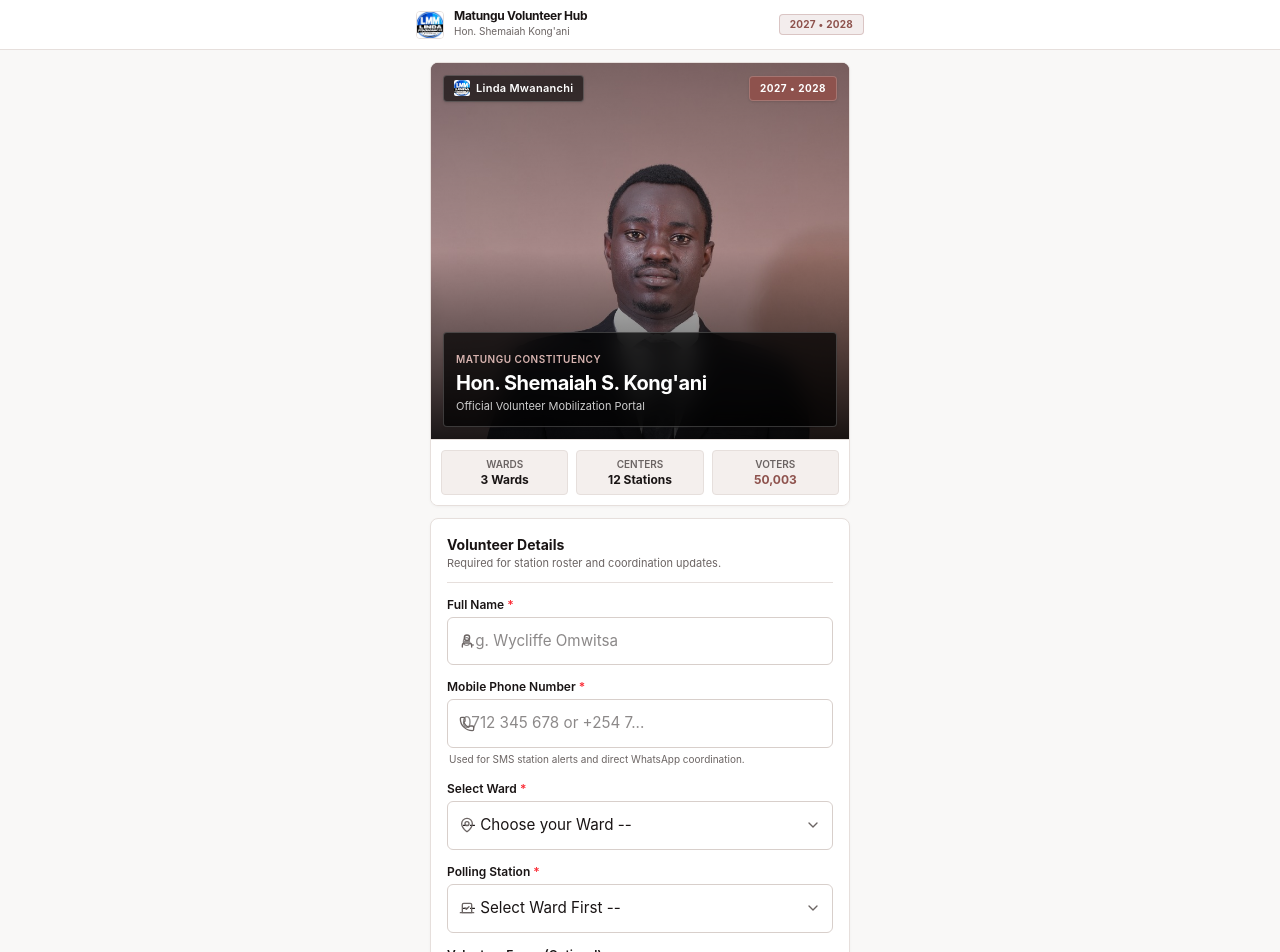
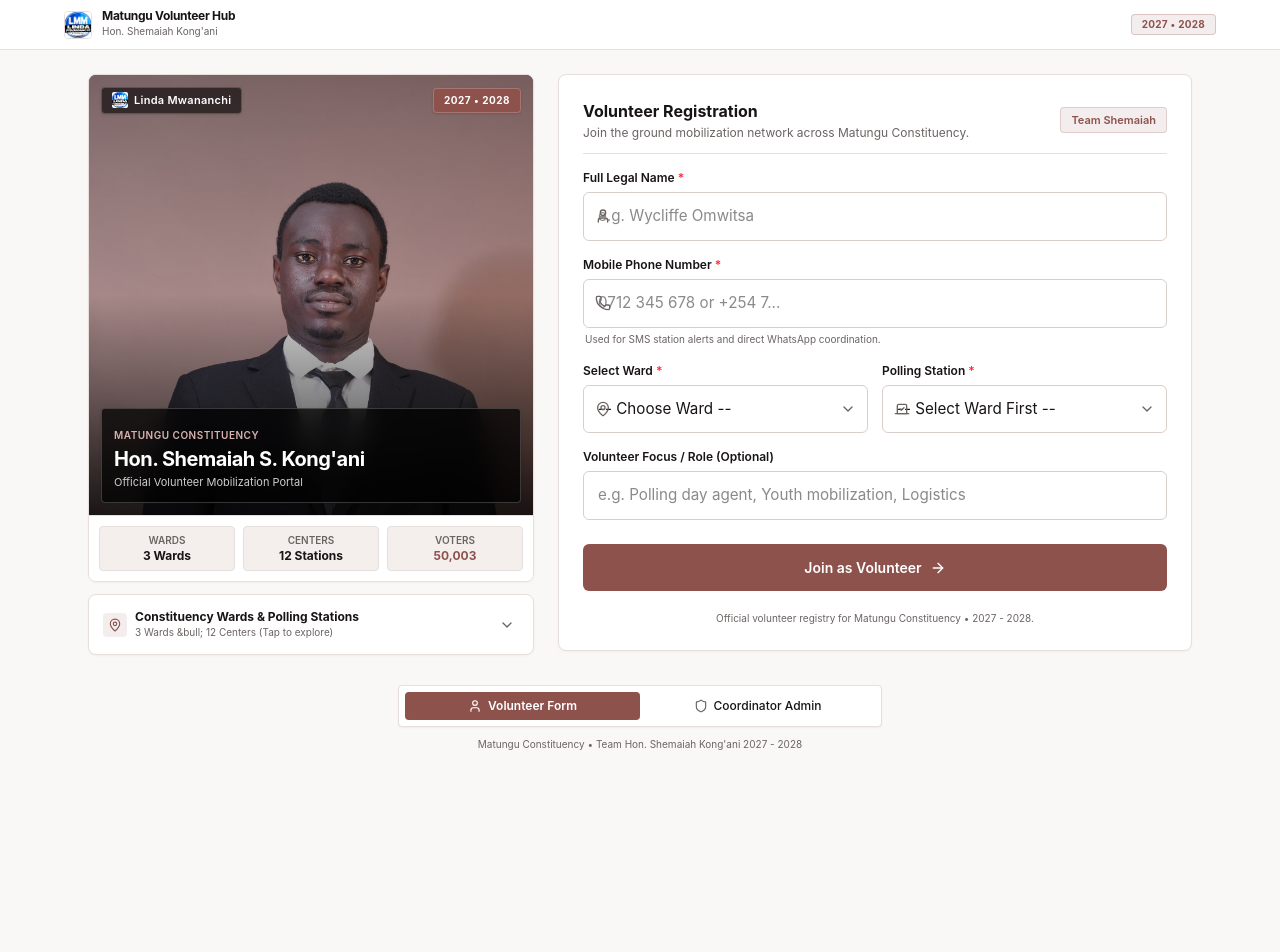
Before and after one commit to reinnh/shem, a Next.js app: page / in a window 1280 px wide. Shown: the top 952 px of the page. After the commit the page ends 800 px from the top, so only its background shows below. Built offline with nearby package versions, Linux system fonts and the light colour scheme.

Commit message:
feat: add admin dashboard and home page components

```diff
--- a/src/app/page.tsx
+++ b/src/app/page.tsx
@@ -105,9 +105,9 @@ export default function VolunteerRegistrationPage() {
 
   return (
     <div className="min-h-screen bg-[#f9f8f7] text-[#191414] flex flex-col justify-between pb-12">
-      {/* Top Header */}
+      {/* Top Header - Mobile friendly, gracefully wide on LG */}
       <header className="sticky top-0 z-40 bg-white/95 backdrop-blur-md border-b border-[#e6dfdc] px-4 py-2.5">
-        <div className="max-w-md mx-auto flex items-center justify-between">
+        <div className="max-w-md lg:max-w-6xl mx-auto flex items-center justify-between">
           <div className="flex items-center space-x-2.5">
             <div className="w-7 h-7 overflow-hidden border border-[#e6dfdc] shrink-0 bg-white rounded-sm">
               <img
@@ -126,17 +126,19 @@ export default function VolunteerRegistrationPage() {
             </div>
           </div>
 
+          <div className="flex items-center gap-2">
             <span className="text-[10px] font-bold text-[#8e524d] bg-[#8e524d]/10 px-2.5 py-0.5 rounded-sm border border-[#8e524d]/25 uppercase tracking-wide">
               2027 &bull; 2028
             </span>
           </div>
+        </div>
       </header>
 
-      {/* Main Container */}
-      <main className="max-w-md mx-auto w-full px-3.5 pt-3 flex-1">
+      {/* Main Container - max-w-md on mobile, 2-column wide layout on lg */}
+      <main className="max-w-md lg:max-w-6xl mx-auto w-full px-3.5 lg:px-6 pt-3 lg:pt-6 flex-1">
         {successVolunteer ? (
           /* Success Receipt Card */
-          <div className="ios-card p-6 mt-3 text-center">
+          <div className="ios-card max-w-md lg:max-w-lg mx-auto p-6 mt-3 lg:mt-8 text-center">
             <div className="w-14 h-14 rounded-full bg-[#8e524d]/10 text-[#8e524d] flex items-center justify-center mx-auto mb-3">
               <CheckCircle2 className="w-8 h-8" />
             </div>
@@ -197,12 +199,14 @@ export default function VolunteerRegistrationPage() {
             </div>
           </div>
         ) : (
-          /* Normal Registration Form */
-          <div className="space-y-3">
-            {/* Hero Banner: Almost half visible height with floating info in clean non-AI borders */}
+          /* Normal Registration: Stacked on mobile, 2-column side-by-side on LG screens */
+          <div className="space-y-3 lg:space-y-0 lg:grid lg:grid-cols-12 lg:gap-6 lg:items-start">
+            {/* Left Column (Hero & Geographic Accordion on LG) */}
+            <div className="lg:col-span-5 space-y-3">
+              {/* Hero Banner: Almost half visible height on mobile, generous height on desktop */}
               <div className="ios-card overflow-hidden bg-white border border-[#e6dfdc]">
                 {/* Image Container */}
-              <div className="relative w-full h-[47vh] min-h-[350px] max-h-[520px] bg-[#2a1e1d] overflow-hidden">
+                <div className="relative w-full h-[47vh] min-h-[350px] max-h-[520px] lg:h-[440px] bg-[#2a1e1d] overflow-hidden">
                   <img
                     src="/images/candidate.jpg"
                     alt="Hon. Shemaiah S. Kong'ani"
@@ -267,180 +271,7 @@ export default function VolunteerRegistrationPage() {
                 </div>
               </div>
 
-            {/* Error Banner */}
-            {error && (
-              <div className="bg-white border-l-4 border-red-600 text-red-800 p-3 rounded-sm border border-[#e6dfdc] text-xs flex items-start gap-2">
-                <div className="w-1.5 h-1.5 rounded-full bg-red-600 mt-1 shrink-0" />
-                <div>
-                  <p className="font-semibold text-[#191414]">Notice</p>
-                  <p className="text-[#6b6463] mt-0.5">{error}</p>
-                </div>
-              </div>
-            )}
-
-            {/* Registration Form Card */}
-            <form onSubmit={handleSubmit} className="ios-card p-4 space-y-3.5">
-              <div className="border-b border-[#e6dfdc] pb-2.5">
-                <h3 className="text-sm font-bold text-[#191414]">
-                  Volunteer Details
-                </h3>
-                <p className="text-[11px] text-[#6b6463]">
-                  Required for station roster and coordination updates.
-                </p>
-              </div>
-
-              {/* Full Name */}
-              <div>
-                <label className="block text-xs font-semibold text-[#191414] mb-1">
-                  Full Name <span className="text-red-500">*</span>
-                </label>
-                <div className="relative">
-                  <div className="absolute inset-y-0 left-0 pl-3 flex items-center pointer-events-none text-[#6b6463]">
-                    <User className="w-4 h-4" />
-                  </div>
-                  <input
-                    type="text"
-                    required
-                    value={fullName}
-                    onChange={(e) => setFullName(e.target.value)}
-                    placeholder="e.g. Wycliffe Omwitsa"
-                    className="ios-input pl-9"
-                  />
-                </div>
-              </div>
-
-              {/* Phone Number */}
-              <div>
-                <label className="block text-xs font-semibold text-[#191414] mb-1">
-                  Mobile Phone Number <span className="text-red-500">*</span>
-                </label>
-                <div className="relative">
-                  <div className="absolute inset-y-0 left-0 pl-3 flex items-center pointer-events-none text-[#6b6463]">
-                    <Phone className="w-4 h-4" />
-                  </div>
-                  <input
-                    type="tel"
-                    required
-                    value={phoneNumber}
-                    onChange={(e) => setPhoneNumber(e.target.value)}
-                    placeholder="0712 345 678 or +254 7..."
-                    className="ios-input pl-9"
-                  />
-                </div>
-                <p className="text-[10px] text-[#6b6463] mt-1 pl-0.5">
-                  Used for SMS station alerts and direct WhatsApp coordination.
-                </p>
-              </div>
-
-              {/* Ward Selection (Dropdown 1) */}
-              <div>
-                <label className="block text-xs font-semibold text-[#191414] mb-1">
-                  Select Ward <span className="text-red-500">*</span>
-                </label>
-                <div className="relative">
-                  <div className="absolute inset-y-0 left-0 pl-3 flex items-center pointer-events-none text-[#6b6463]">
-                    <MapPin className="w-4 h-4" />
-                  </div>
-                  <select
-                    required
-                    value={ward}
-                    onChange={handleWardChange}
-                    className="ios-input pl-9 pr-9 appearance-none bg-white cursor-pointer"
-                  >
-                    <option value="">-- Choose your Ward --</option>
-                    {matunguWards.map((w) => (
-                      <option key={w.ward} value={w.ward}>
-                        {w.ward} Ward ({w.registeredVoters.toLocaleString()} voters)
-                      </option>
-                    ))}
-                  </select>
-                  <div className="absolute inset-y-0 right-0 pr-3 flex items-center pointer-events-none text-[#6b6463]">
-                    <ChevronDown className="w-4 h-4" />
-                  </div>
-                </div>
-              </div>
-
-              {/* Polling Station (Dropdown 2 - Cascading) */}
-              <div>
-                <div className="flex justify-between items-center mb-1">
-                  <label className="text-xs font-semibold text-[#191414]">
-                    Polling Station <span className="text-red-500">*</span>
-                  </label>
-                  {selectedWardData && (
-                    <span className="text-[10px] text-[#8e524d] font-semibold">
-                      {availableStations.length} stations in {ward}
-                    </span>
-                  )}
-                </div>
-                <div className="relative">
-                  <div className="absolute inset-y-0 left-0 pl-3 flex items-center pointer-events-none text-[#6b6463]">
-                    <Vote className="w-4 h-4" />
-                  </div>
-                  <select
-                    required
-                    disabled={!ward}
-                    value={pollingStation}
-                    onChange={(e) => setPollingStation(e.target.value)}
-                    className="ios-input pl-9 pr-9 appearance-none bg-white cursor-pointer disabled:bg-[#f4efed] disabled:text-[#6b6463] disabled:cursor-not-allowed"
-                  >
-                    <option value="">
-                      {ward
-                        ? `-- Choose polling station in ${ward} --`
-                        : "-- Select Ward First --"}
-                    </option>
-                    {availableStations.map((station) => (
-                      <option key={station} value={station}>
-                        {station}
-                      </option>
-                    ))}
-                  </select>
-                  <div className="absolute inset-y-0 right-0 pr-3 flex items-center pointer-events-none text-[#6b6463]">
-                    <ChevronDown className="w-4 h-4" />
-                  </div>
-                </div>
-              </div>
-
-              {/* Focus / Notes (Optional) */}
-              <div>
-                <label className="block text-xs font-semibold text-[#191414] mb-1">
-                  Volunteer Focus (Optional)
-                </label>
-                <input
-                  type="text"
-                  value={notes}
-                  onChange={(e) => setNotes(e.target.value)}
-                  placeholder="e.g. Polling day agent, Youth mobilization, Logistics"
-                  className="ios-input"
-                />
-              </div>
-
-              {/* Submit CTA */}
-              <div className="pt-1.5">
-                <button
-                  type="submit"
-                  disabled={loading}
-                  className="ios-button-primary cursor-pointer disabled:opacity-60"
-                >
-                  {loading ? (
-                    <span className="flex items-center gap-2">
-                      <span className="w-4 h-4 border-2 border-white border-t-transparent rounded-full animate-spin" />
-                      Registering...
-                    </span>
-                  ) : (
-                    <>
-                      <span>Join as Volunteer</span>
-                      <ArrowRight className="w-4 h-4" />
-                    </>
-                  )}
-                </button>
-              </div>
-
-              <p className="text-[10px] text-center text-[#6b6463]">
-                Official volunteer registry for Matungu Constituency &bull; 2027 - 2028.
-              </p>
-            </form>
-
-            {/* Geographical Mappings - Smooth Accordion */}
+              {/* Geographical Mappings - Smooth Accordion (On desktop placed under Hero) */}
               <div className="ios-card overflow-hidden">
                 <button
                   type="button"
@@ -518,7 +349,7 @@ export default function VolunteerRegistrationPage() {
                                   onClick={() => {
                                     setWard(w.ward);
                                     setPollingStation(station);
-                                  window.scrollTo({ top: 440, behavior: "smooth" });
+                                    window.scrollTo({ top: 120, behavior: "smooth" });
                                   }}
                                   className={`text-[10px] px-2 py-0.5 rounded-sm border transition-all cursor-pointer ${
                                     ward === w.ward && pollingStation === station
@@ -538,11 +369,200 @@ export default function VolunteerRegistrationPage() {
                 </div>
               </div>
             </div>
+
+            {/* Right Column (Volunteer Registration Form on LG) */}
+            <div className="lg:col-span-7">
+              {/* Error Banner */}
+              {error && (
+                <div className="bg-white border-l-4 border-red-600 text-red-800 p-3 rounded-sm border border-[#e6dfdc] text-xs flex items-start gap-2 mb-3">
+                  <div className="w-1.5 h-1.5 rounded-full bg-red-600 mt-1 shrink-0" />
+                  <div>
+                    <p className="font-semibold text-[#191414]">Notice</p>
+                    <p className="text-[#6b6463] mt-0.5">{error}</p>
+                  </div>
+                </div>
+              )}
+
+              {/* Registration Form Card */}
+              <form onSubmit={handleSubmit} className="ios-card p-4 sm:p-5 lg:p-6 space-y-4">
+                <div className="border-b border-[#e6dfdc] pb-3">
+                  <div className="flex items-center justify-between">
+                    <div>
+                      <h3 className="text-base font-bold text-[#191414]">
+                        Volunteer Registration
+                      </h3>
+                      <p className="text-xs text-[#6b6463] mt-0.5">
+                        Join the ground mobilization network across Matungu Constituency.
+                      </p>
+                    </div>
+                    <span className="hidden sm:inline-block text-[11px] font-semibold text-[#8e524d] bg-[#8e524d]/10 px-2.5 py-1 rounded-sm border border-[#8e524d]/20">
+                      Team Shemaiah
+                    </span>
+                  </div>
+                </div>
+
+                <div className="space-y-4">
+                  {/* Full Name */}
+                  <div>
+                    <label className="block text-xs font-semibold text-[#191414] mb-1.5">
+                      Full Legal Name <span className="text-red-500">*</span>
+                    </label>
+                    <div className="relative">
+                      <div className="absolute inset-y-0 left-0 pl-3 flex items-center pointer-events-none text-[#6b6463]">
+                        <User className="w-4 h-4" />
+                      </div>
+                      <input
+                        type="text"
+                        required
+                        value={fullName}
+                        onChange={(e) => setFullName(e.target.value)}
+                        placeholder="e.g. Wycliffe Omwitsa"
+                        className="ios-input pl-9"
+                      />
+                    </div>
+                  </div>
+
+                  {/* Phone Number */}
+                  <div>
+                    <label className="block text-xs font-semibold text-[#191414] mb-1.5">
+                      Mobile Phone Number <span className="text-red-500">*</span>
+                    </label>
+                    <div className="relative">
+                      <div className="absolute inset-y-0 left-0 pl-3 flex items-center pointer-events-none text-[#6b6463]">
+                        <Phone className="w-4 h-4" />
+                      </div>
+                      <input
+                        type="tel"
+                        required
+                        value={phoneNumber}
+                        onChange={(e) => setPhoneNumber(e.target.value)}
+                        placeholder="0712 345 678 or +254 7..."
+                        className="ios-input pl-9"
+                      />
+                    </div>
+                    <p className="text-[10px] text-[#6b6463] mt-1 pl-0.5">
+                      Used for SMS station alerts and direct WhatsApp coordination.
+                    </p>
+                  </div>
+
+                  {/* 2 Cascading Dropdowns: Ward & Polling Station */}
+                  <div className="grid grid-cols-1 sm:grid-cols-2 gap-3.5">
+                    {/* Ward Selection (Dropdown 1) */}
+                    <div>
+                      <label className="block text-xs font-semibold text-[#191414] mb-1.5">
+                        Select Ward <span className="text-red-500">*</span>
+                      </label>
+                      <div className="relative">
+                        <div className="absolute inset-y-0 left-0 pl-3 flex items-center pointer-events-none text-[#6b6463]">
+                          <MapPin className="w-4 h-4" />
+                        </div>
+                        <select
+                          required
+                          value={ward}
+                          onChange={handleWardChange}
+                          className="ios-input pl-9 pr-9 appearance-none bg-white cursor-pointer"
+                        >
+                          <option value="">-- Choose Ward --</option>
+                          {matunguWards.map((w) => (
+                            <option key={w.ward} value={w.ward}>
+                              {w.ward} Ward ({w.registeredVoters.toLocaleString()} voters)
+                            </option>
+                          ))}
+                        </select>
+                        <div className="absolute inset-y-0 right-0 pr-3 flex items-center pointer-events-none text-[#6b6463]">
+                          <ChevronDown className="w-4 h-4" />
+                        </div>
+                      </div>
+                    </div>
+
+                    {/* Polling Station (Dropdown 2 - Cascading) */}
+                    <div>
+                      <div className="flex justify-between items-center mb-1.5">
+                        <label className="text-xs font-semibold text-[#191414]">
+                          Polling Station <span className="text-red-500">*</span>
+                        </label>
+                        {selectedWardData && (
+                          <span className="text-[10px] text-[#8e524d] font-semibold">
+                            {availableStations.length} in {ward}
+                          </span>
+                        )}
+                      </div>
+                      <div className="relative">
+                        <div className="absolute inset-y-0 left-0 pl-3 flex items-center pointer-events-none text-[#6b6463]">
+                          <Vote className="w-4 h-4" />
+                        </div>
+                        <select
+                          required
+                          disabled={!ward}
+                          value={pollingStation}
+                          onChange={(e) => setPollingStation(e.target.value)}
+                          className="ios-input pl-9 pr-9 appearance-none bg-white cursor-pointer disabled:bg-[#f4efed] disabled:text-[#6b6463] disabled:cursor-not-allowed"
+                        >
+                          <option value="">
+                            {ward
+                              ? `-- Choose station in ${ward} --`
+                              : "-- Select Ward First --"}
+                          </option>
+                          {availableStations.map((station) => (
+                            <option key={station} value={station}>
+                              {station}
+                            </option>
+                          ))}
+                        </select>
+                        <div className="absolute inset-y-0 right-0 pr-3 flex items-center pointer-events-none text-[#6b6463]">
+                          <ChevronDown className="w-4 h-4" />
+                        </div>
+                      </div>
+                    </div>
+                  </div>
+
+                  {/* Focus / Notes (Optional) */}
+                  <div>
+                    <label className="block text-xs font-semibold text-[#191414] mb-1.5">
+                      Volunteer Focus / Role (Optional)
+                    </label>
+                    <input
+                      type="text"
+                      value={notes}
+                      onChange={(e) => setNotes(e.target.value)}
+                      placeholder="e.g. Polling day agent, Youth mobilization, Logistics"
+                      className="ios-input"
+                    />
+                  </div>
+                </div>
+
+                {/* Submit CTA */}
+                <div className="pt-2">
+                  <button
+                    type="submit"
+                    disabled={loading}
+                    className="ios-button-primary cursor-pointer disabled:opacity-60 text-sm py-3"
+                  >
+                    {loading ? (
+                      <span className="flex items-center gap-2">
+                        <span className="w-4 h-4 border-2 border-white border-t-transparent rounded-full animate-spin" />
+                        Submitting Registration...
+                      </span>
+                    ) : (
+                      <>
+                        <span>Join as Volunteer</span>
+                        <ArrowRight className="w-4 h-4" />
+                      </>
+                    )}
+                  </button>
+                </div>
+
+                <p className="text-[10px] text-center text-[#6b6463] pt-1">
+                  Official volunteer registry for Matungu Constituency &bull; 2027 - 2028.
+                </p>
+              </form>
+            </div>
+          </div>
         )}
       </main>
 
       {/* Floating Bottom Coordinator Dock */}
-      <footer className="max-w-md mx-auto w-full px-3.5 mt-5">
+      <footer className="max-w-md lg:max-w-lg mx-auto w-full px-3.5 mt-6">
         <div className="bg-white rounded-sm border border-[#e6dfdc] p-1.5 flex items-center justify-around shadow-xs">
           <Link
             href="/"
```
Also changed, not shown: src/app/admin/page.tsx (+5 -5 lines). Lines whose indentation alone changed are shown as unchanged.
